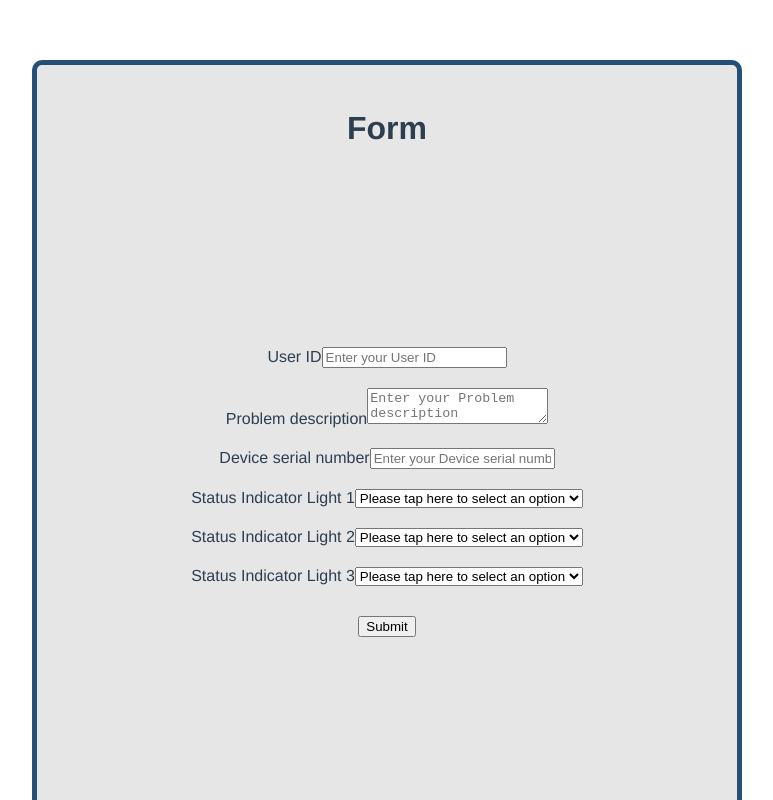
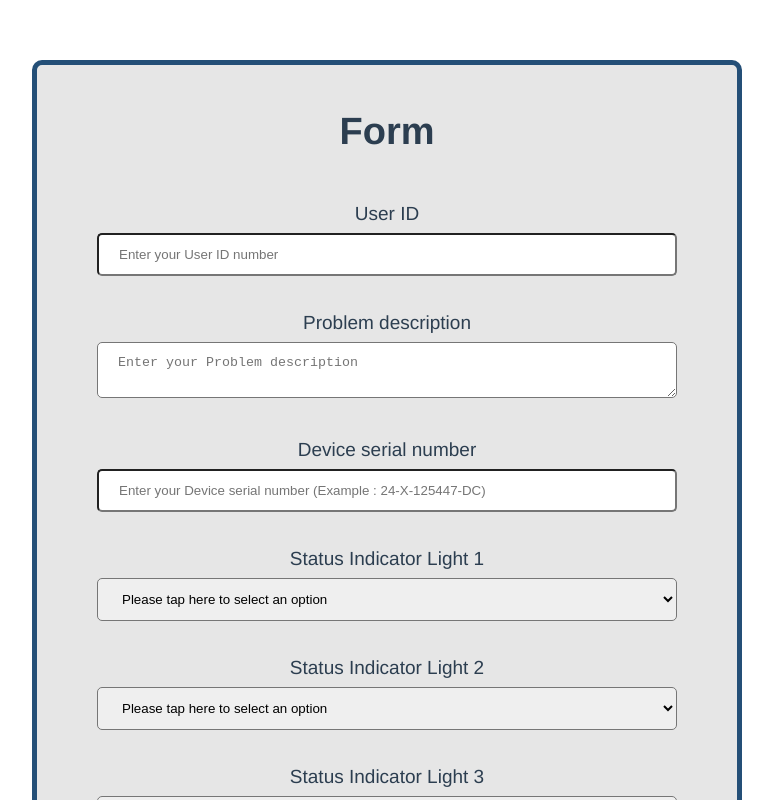
Before and after one commit to ronigu1/problem-solver-front, a Vue app: page / in a window 1280 px wide. Shown: the top 800 px of the page, without its empty margins (253-1026 px from the left). Built offline with nearby package versions, Linux system fonts and the light colour scheme; what vue-simple-alert would draw is missing.

Commit message:
added more style

```diff
--- a/src/components/HelloWorld.vue
+++ b/src/components/HelloWorld.vue
@@ -4,7 +4,7 @@
       <form @submit.prevent="submitForm">
     <div class="form-group">
       <label for="userID">User ID</label>
-      <input v-model="userID" type="number" min="0" class="form-control" id="userID" placeholder="Enter your User ID">
+      <input v-model="userID" type="number" min="0" class="form-control" id="userID" placeholder="Enter your User ID number">
     </div>
     <div class="form-group">
       <label for="problemDescription">Problem description</label>
@@ -61,45 +61,20 @@ export default {
   },
   methods: {
 
-    // async saveFormAndGetStatus(){
-    //   console.log("saveFormAndGetStatus");
-    //   let retStatus;
-    //   try{
-    //     console.log("saveFormAndGetStatus");
-    //     const response = await this.axios.post(
-    //       this.$root.store.server_domain + "/form/insertFormRow",
-    //       // this.$root.store.server_domain.concat(`/form/${this.router_name_back}`),
-    //       {
-    //         params:{
-    //           userID: this.userID,
-    //           problemDescription: this.problemDescription,
-    //           deviceSerialNum: this.deviceSerialNum,
-    //           statusLight1: this.selectedStatusLight1,
-    //           statusLight2: this.selectedStatusLight2,
-    //           statusLight3: this.selectedStatusLight3,
-    //         }
-    //       }
-    //     );
-    //     retStatus = response.data;
-    //   }catch (error) {
-    //             console.log(error);
-    //   }
-    //   return retStatus;
-    // },
-
     async submitForm() {
+      //using Vue Simple Alert
       let status;
       console.log("submitForm");
       if (this.userID === '') {
-        this.$alert('User ID is required')
+        this.$alert('User ID is required','','warning')
         return
       }
       if (this.problemDescription === ''|| this.deviceSerialNum === '') {
-        this.$alert('Problem description and Device serial number are required')
+        this.$alert('Problem description and Device serial number are required','','warning')
         return
       }
       if (this.selectedStatusLight1 === ''|| this.selectedStatusLight2 === '' || this.selectedStatusLight3 === '') {
-        this.$alert('All three statuses are required to be filled')
+        this.$alert('All three statuses are required to be filled','','warning')
         return
       }
       // this.$alert('Form submitted!')
@@ -137,6 +112,7 @@ export default {
 <style>
 
 .container {
+  /* font-family: ‘Merriweather’, Georgia, serif; */
   margin: auto;
   max-width: 700px;
   height: 900px;
@@ -146,25 +122,33 @@ export default {
   border-width: 5px;
   border-color:rgb(36, 79, 119);
   background-color: #e6e6e6;
+  font-size: 19px;
+}
+input,textarea,select {
+  border-radius: 5px;
+  width: 100%;
+  padding: 12px 20px;
+  margin: 8px 0;
+  box-sizing: border-box;}
+form {
+  margin: 40px;
+}
+.form-group{
+  padding: 10px 20px;
+  margin: 8px 0;
+  box-sizing: border-box;
+}
+button{
+  border-radius: 10px;
+  margin-top: 10px;
+  size: 50px;
+  background-color: rgb(143, 167, 190);
+  border: 2px solid rgb(36, 79, 119);
+  width: 94%;
 }
 
-form {
-  margin: 40px;
-  margin-top: 200px;
-}
-.form-group{
-  margin-top: 20px;
-  margin-bottom: 20px;
-
-}
-button{
-  margin-top: 10px;
-}
-label{
-  margin-bottom: 10px;
-  margin-top: 20px;
-}
 h1{
   margin-top: 45px;
 }
+
 </style>
--- a/src/main.js
+++ b/src/main.js
@@ -3,7 +3,6 @@ import App from './App.vue'
 import VueAxios from "vue-axios";
 import axios from "axios";
 import VueSimpleAlert from "vue-simple-alert";
-
 Vue.use(VueSimpleAlert);
 
 
```
